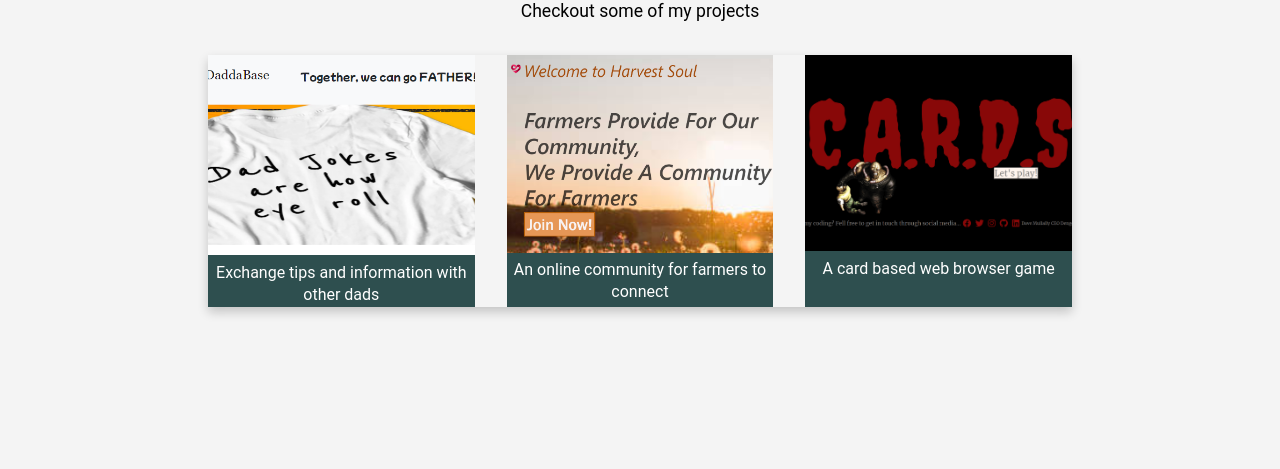
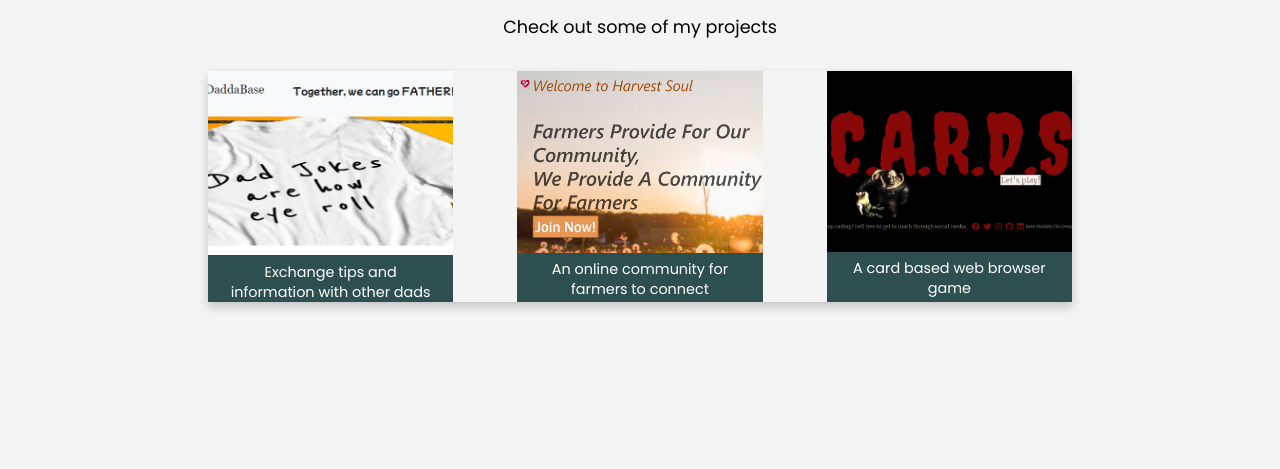
Before and after one commit to David-Mullally/MyPortfolio, a website: page dist/projects.html in a window 1280 px wide. Shown: the part 232-701 px from the top of the page. Drawn offline with Linux system fonts and the light colour scheme.

Commit message:
more minor changes

```diff
--- a/scss/_config.scss
+++ b/scss/_config.scss
@@ -1,3 +1,6 @@
+@import url('https://fonts.googleapis.com/css2?family=Poppins:ital,wght@0,100;0,200;0,300;0,400;0,500;0,600;0,700;0,800;0,900;1,100;1,200;1,300;1,400;1,500;1,600;1,700;1,800;1,900&display=swap');
+
+
 //Variables
 $website-width: 1480px;
 $main-color: #2E4F4F;
@@ -6,6 +9,7 @@ $medium-color: #0E8388;
 $dark-color: #2C3333;
 $bg-image: url("../image/code-background.jpg");
 $menu-speed: 2s;
+$font-family: 'Poppins', sans-serif;
 
 //Set Text Color
 @function set-text-color($color){
--- a/scss/_item_grid.scss
+++ b/scss/_item_grid.scss
@@ -1,5 +1,5 @@
 #work-a{
-    margin-top: 3rem;
+    margin-top: 4rem;
 }
 .items {
     display: grid;
@@ -7,7 +7,7 @@
     box-shadow: 0 5px 10px 0 rgba(0, 1, 0, 0.2);
     color: #fff;
     height: auto;
-    grid-gap: 2rem;
+    grid-gap: 4rem;
 
     .item-image img {
         width: 100%;
@@ -17,6 +17,12 @@
         position: relative;
         background: $main-color;
         overflow: hidden;
+
+        p{
+            margin: 0 1rem;
+            font-size: 0.9rem;
+            text-align: center;
+        }
 
         &::after {
             content: '';
@@ -69,8 +75,6 @@
                 &:hover{
                     opacity: 0.5;
                 }
-
-
             }
 
             &-title {
--- a/scss/_media.scss
+++ b/scss/_media.scss
@@ -4,6 +4,14 @@
         height: 115vh;
     }
    }
+}
+
+@media(min-width: 800px){
+    #work-a{
+        .container{
+            height: 60vh;
+        }
+       }
 }
 
 //Tablets & Smaller
--- a/scss/main.scss
+++ b/scss/main.scss
@@ -161,7 +161,7 @@
 }
 
 body {
-    font-family: "Roboto", sans-serif;
+    font-family: $font-family;
     line-height: 1.4;
     background: #f4f4f4;
 }
@@ -329,6 +329,10 @@ a {
             border-left: 3px solid $main-color;
             padding: 0.8rem;
             text-align: left;
+
+            p{
+                margin: 1rem 0;
+            }
         }
 
         .award-1 {
```
Also changed, not shown: dist/about.html, dist/contact.html, dist/css/main.css, dist/projects.html.
